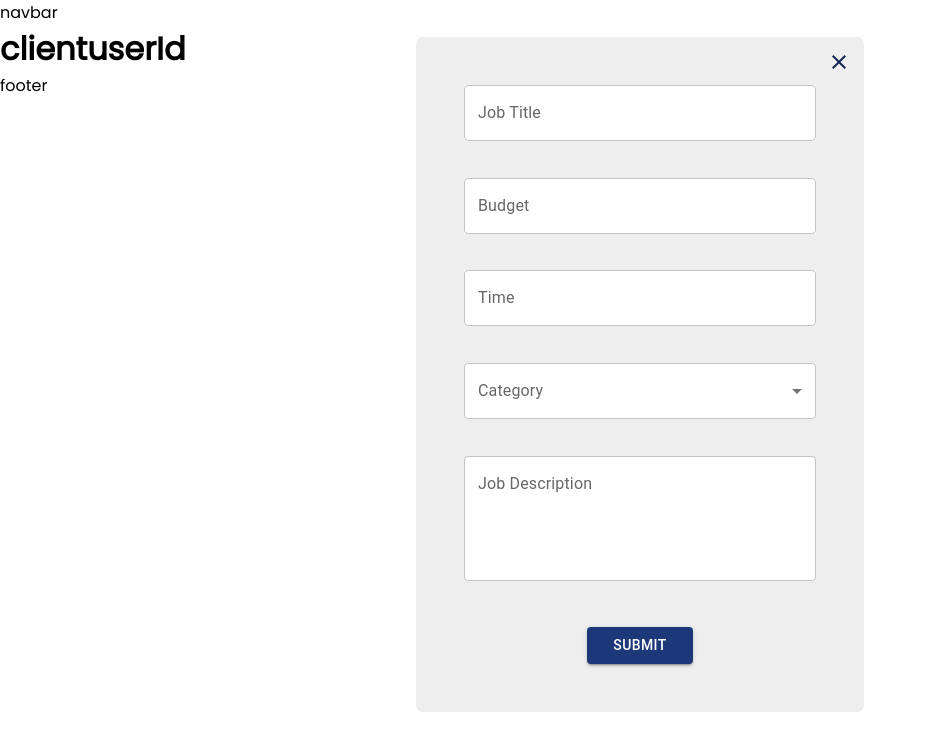
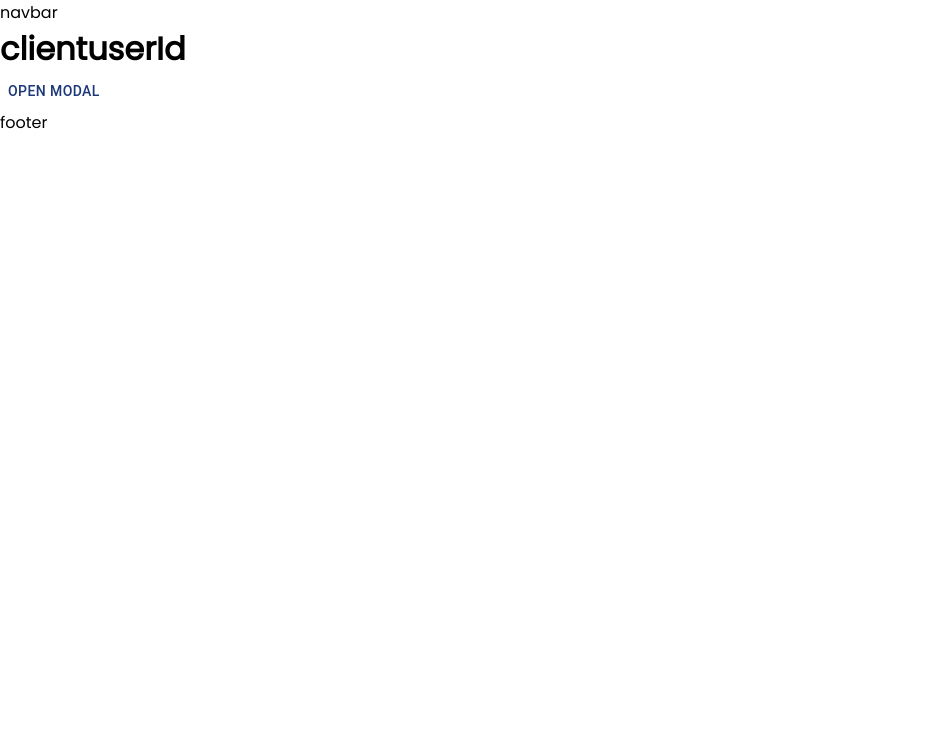
Before and after one commit to CA-G12/g-lanceer, a React (Create React App) app in the folder client/: page /client/userId in a window 1280 px wide. Shown: the top 750 px of the page, without its empty margins (0-927 px from the left). Built offline with nearby package versions, Linux system fonts and the light colour scheme.

Commit message:
fix: use modal for popup and edit keys for formik relates #67

```diff
--- a/client/src/components/addJobForm/index.tsx
+++ b/client/src/components/addJobForm/index.tsx
@@ -1,9 +1,8 @@
 import { useFormik } from 'formik';
 import * as yup from 'yup';
 import {
-  TextField, InputLabel, FormControl, Select, MenuItem, FormHelperText, Button,
+  TextField, InputLabel, FormControl, Select, MenuItem, FormHelperText, Button, Modal,
 } from '@mui/material';
-import CloseIcon from '@mui/icons-material/Close';
 import './style.css';
 import data from '../../categoris';
 
@@ -15,14 +14,19 @@ const jobSchema = yup.object({
   jobDescription: yup.string().min(20, 'Too Short!').required('Job Description Title Required'),
 });
 
-function JobForm() {
+interface JobProps {
+  handelClose: ()=> void,
+  showModel: boolean
+}
+
+function JobForm({ handelClose, showModel }: JobProps) {
   const formik = useFormik({
     initialValues: {
-      jobTitle: '',
+      title: '',
       budget: '',
       time: '',
       category: '',
-      jobDescription: '',
+      description: '',
     },
     validationSchema: jobSchema,
     onSubmit: (values) => {
@@ -31,17 +35,21 @@ function JobForm() {
     },
   });
   return (
-    <div className="job-popup">
+    <Modal
+      open={showModel}
+      onClose={handelClose}
+      aria-labelledby="modal-modal-title"
+      aria-describedby="modal-modal-description"
+    >
       <form onSubmit={formik.handleSubmit} className="job-from">
-        <CloseIcon className="close-icon" />
         <TextField
           className="text-filed"
-          error={formik.touched.jobTitle && Boolean(formik.errors.jobTitle)}
-          helperText={formik.errors.jobTitle ? formik.errors.jobTitle : ' '}
+          error={formik.touched.title && Boolean(formik.errors.title)}
+          helperText={formik.errors.title ? formik.errors.title : ' '}
           label="Job Title"
-          name="jobTitle"
-          id="jobTitle"
-          value={formik.values.jobTitle}
+          name="title"
+          id="title"
+          value={formik.values.title}
           onChange={formik.handleChange}
         />
         <TextField
@@ -76,7 +84,7 @@ function JobForm() {
             value={formik.values.category}
             onChange={formik.handleChange}
           >
-            {data.map((ele) => <MenuItem value={ele.name}>{ele.name}</MenuItem>)}
+            {data.map((ele) => <MenuItem key={ele.name} value={ele.name}>{ele.name}</MenuItem>)}
           </Select>
           <FormHelperText style={{ color: '#D32F2F' }}>
             {formik.errors.category ? formik.errors.category : ' '}
@@ -84,15 +92,15 @@ function JobForm() {
         </FormControl>
         <TextField
           className="text-area"
-          error={formik.touched.jobDescription && Boolean(formik.errors.jobDescription)}
-          name="jobDescription"
-          id="jobDescription"
-          helperText={formik.errors.jobDescription ? formik.errors.jobDescription : ' '}
+          error={formik.touched.description && Boolean(formik.errors.description)}
+          name="description"
+          id="description"
+          helperText={formik.errors.description ? formik.errors.description : ' '}
           label="Job Description"
           multiline
           rows={4}
           maxRows={8}
-          value={formik.values.jobDescription}
+          value={formik.values.description}
           onChange={formik.handleChange}
         />
         <Button
@@ -103,7 +111,7 @@ function JobForm() {
           Submit
         </Button>
       </form>
-    </div>
+    </Modal>
   );
 }
 
--- a/client/src/components/addJobForm/style.css
+++ b/client/src/components/addJobForm/style.css
@@ -9,14 +9,6 @@
   position: relative;
   margin-top: 2.3rem;
   border-radius: 7px;
-}
-.job-popup{
-  position: fixed;
-  width: 100%;
-  height: 100%;
-  top: 0px;
-  /* background-color: white; */
-  /* visibility: hidden; */
 }
 .close-icon{
   position: absolute;
--- a/client/src/pages/Client/index.tsx
+++ b/client/src/pages/Client/index.tsx
@@ -1,15 +1,21 @@
 import { useParams } from 'react-router-dom';
+import { useState } from 'react';
+import { Button } from '@mui/material';
 import { JobForm } from '../../components';
 
 function Client() {
   const { id } = useParams();
+  const [showModel, setShowModel] = useState(false);
+  const handleOpen = () => setShowModel(true);
+  const handleClose = () => setShowModel(false);
   return (
     <div>
       <h1>
         client
         {id}
       </h1>
-      <JobForm />
+      <Button onClick={handleOpen}>Open modal</Button>
+      <JobForm showModel={showModel} handelClose={handleClose} />
     </div>
   );
 }
```
